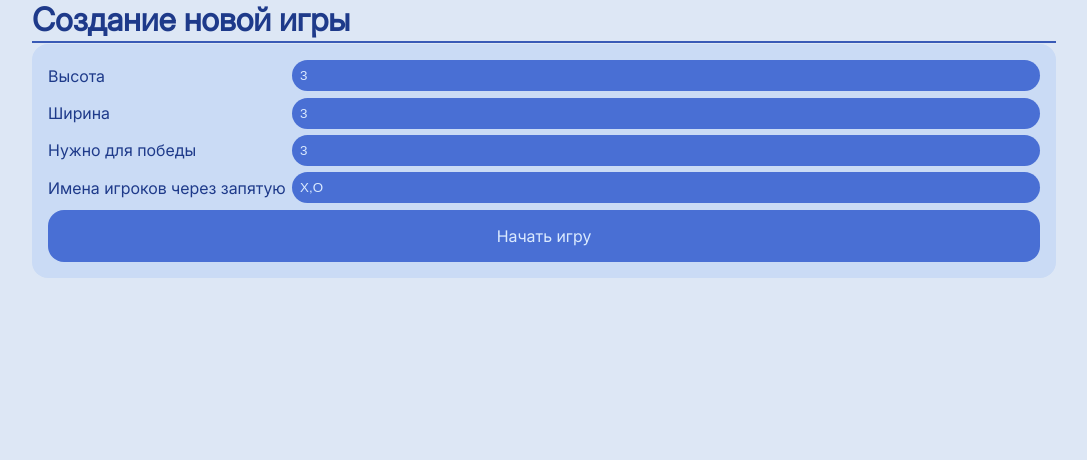
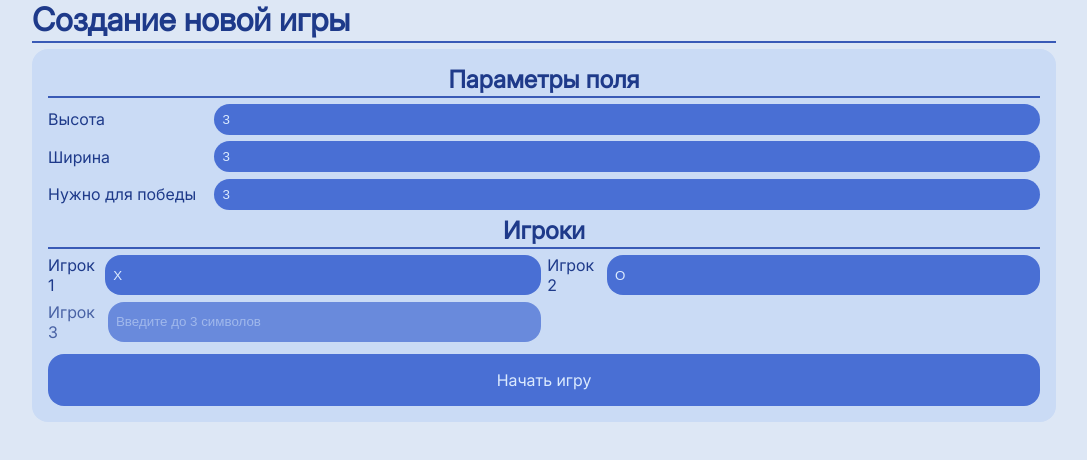
Before and after one commit to Arthird/krestiki-noliki, a React (Vite) app: page / in a window 1280 px wide. Shown: the top 460 px of the page, without its empty margins (96-1183 px from the left). Built offline with nearby package versions, Linux system fonts and the light colour scheme.

Commit message:
feat(ui): redesign

```diff
--- a/src/pages/createNewGame/CreateNewGame.module.css
+++ b/src/pages/createNewGame/CreateNewGame.module.css
@@ -1,19 +1,36 @@
+main > hr {
+  margin-bottom: var(--margin-bottom-default);
+}
+
 .formContainer {
   background-color: var(--color-surface);
   border: var(--border-width-default) transparent solid;
   border-radius: var(--border-radius-default);
 }
 
-.formContainer form {
+.formContainer form .params {
   display: grid;
-  /* Первый столбец: от ширины контента до 10rem. Второй: всё остальное */
+  margin-top: var(--margin-top-default);
+  margin-bottom: var(--margin-bottom-default);
   grid-template-columns: minmax(max-content, 10rem) 1fr;
   gap: var(--gap-default);
-  align-items: center; /* Центрирует label по вертикали относительно input */
+  align-items: center;
+}
+
+.formContainer form hr {
+  grid-column: 1 / -1;
+}
+.formContainer form h2 {
+  grid-column: 1 / -1;
+  width: 100%;
+  text-align: center;
+  margin-top: var(--margin-top-default);
+}
+.formContainer form:first-child h2 {
+  margin-top: 0;
 }
 
 .formContainer label {
-  /* Чтобы текст не вылезал за 10rem, а переносился или обрезался */
   word-wrap: break-word;
 }
 
@@ -23,7 +40,7 @@
   padding: var(--padding-default);
   border-style: none;
   border-radius: var(--border-radius-default);
-  width: 100%; /* Чтобы input занимал всю ширину своей колонки */
+  width: 100%;
 }
 
 .formContainer input::placeholder {
@@ -32,10 +49,29 @@
 }
 
 .formContainer button[type="submit"] {
-  grid-column: 1 / -1; /* Растягивает кнопку на оба столбца */
+  width: 100%;
   background-color: var(--color-secondary);
   color: var(--color-on-secondary);
   border: var(--border-width-default) transparent solid;
   border-radius: var(--border-radius-default);
   text-align: center;
+  margin-top: var(--margin-top-default);
 }
+
+.namesInputs {
+  display: grid;
+  margin-top: var(--margin-top-default);
+  margin-bottom: var(--margin-bottom-default);
+  grid-template-columns: 1fr 1fr;
+  gap: var(--gap-default);
+  align-items: center;
+}
+
+.nameInput {
+  display: flex;
+  gap: var(--gap-default);
+}
+
+.nameInputLast {
+  opacity: 0.75;
+}
--- a/src/pages/createNewGame/CreateNewGame.tsx
+++ b/src/pages/createNewGame/CreateNewGame.tsx
@@ -1,41 +1,35 @@
 import { useNavigate } from "react-router-dom";
 import styles from "./CreateNewGame.module.css";
 import { useState } from "react";
-
-type FormData = {
-  height: string;
-  width: string;
-  countToWin: string;
-  names: string;
-};
+import clsx from "clsx";
 
 export default function CreateNewGame() {
-  const [formData, setFormData] = useState<FormData>({
-    height: "3",
-    width: "3",
-    countToWin: "3",
-    names: "X,O",
-  });
+  const [height, setHeight] = useState("3");
+  const [width, setWidth] = useState("3");
+  const [countToWin, setCountToWin] = useState("3");
+  const [names, setNames] = useState(["X", "O", ""]);
 
   const navigate = useNavigate();
 
-  const handleChange = (e: React.ChangeEvent<HTMLInputElement>) => {
-    const { name, value } = e.target;
-
-    setFormData((prev) => ({
-      ...prev,
-      [name]: value,
-    }));
+  const handleNameChange = (index: number, value: string) => {
+    const namesCopy = [...names];
+    namesCopy[index] = value;
+    if (index === names.length - 1 && value.trim() !== "") {
+      namesCopy.push("");
+    } else if (index < names.length - 1 && value.trim() === "") {
+      namesCopy.splice(index, 1);
+    }
+    setNames(namesCopy);
   };
 
   const handleSubmit = (e: React.SubmitEvent) => {
     e.preventDefault();
 
     const searchParams = new URLSearchParams({
-      height: formData.height,
-      width: formData.width,
-      names: formData.names,
-      countToWin: formData.countToWin,
+      height: height,
+      width: width,
+      names: names.slice(0, -1).join(","),
+      countToWin: countToWin,
     });
 
     navigate({
@@ -51,45 +45,64 @@ export default function CreateNewGame() {
 
       <div className={styles.formContainer}>
         <form onSubmit={handleSubmit}>
+          <h2>Параметры поля</h2>
+          <hr />
+          <div className={styles.params}>
             <label htmlFor="height">Высота</label>
             <input
               type="number"
               id="height"
               name="height"
-            value={formData.height}
-            onChange={handleChange}
+              value={height}
+              onChange={(e) => setHeight(e.target.value)}
               min="1"
             />
-
             <label htmlFor="width">Ширина</label>
             <input
               type="number"
               id="width"
               name="width"
-            value={formData.width}
-            onChange={handleChange}
+              value={width}
+              onChange={(e) => setWidth(e.target.value)}
               min="1"
               max="10"
             />
-
             <label htmlFor="countToWin">Нужно для победы</label>
             <input
               type="number"
               id="countToWin"
               name="countToWin"
-            value={formData.countToWin}
-            onChange={handleChange}
+              value={countToWin}
+              onChange={(e) => setCountToWin(e.target.value)}
               min="1"
             />
+          </div>
+          <h2>Игроки</h2>
+          <hr />
 
-          <label htmlFor="names">Имена игроков через запятую</label>
+          <div className={styles.namesInputs}>
+            {names.map((name, i) => {
+              return (
+                <div
+                  key={i}
+                  className={clsx(styles.nameInput,
+                    i === names.length - 1 && styles.nameInputLast
+                  )}
+                >
+                  <label htmlFor={`name${i}`}>Игрок {i + 1}</label>
                   <input
                     type="text"
-            id="names"
-            name="names"
-            value={formData.names}
-            onChange={handleChange}
+                    id={`name${i}`}
+                    name={`name${i}`}
+                    value={name}
+                    maxLength={3}
+                    onChange={(e) => handleNameChange(i, e.target.value)}
+                    placeholder="Введите до 3 символов"
                   />
+                </div>
+              );
+            })}
+          </div>
 
           <button type="submit">Начать игру</button>
         </form>
--- a/src/pages/krestikiNoliki/krestikiNoliki.tsx
+++ b/src/pages/krestikiNoliki/krestikiNoliki.tsx
@@ -35,11 +35,17 @@ export default function KrestikiNoliki() {
 
   return (
     <main>
-      <h1>Крестики нолики</h1> {/*// TODO Заменить на хедер*/}
+      <h1>Игра</h1> {/*// TODO Заменить на хедер*/}
       <hr />
       <p className={styles.gameDescription}>
-        Это игра где игроки играют и один из них выигрывает, но не всегда —
-        иногда ничья. Лично я обычно выигрываю, но насчёт вас не знаю 😄
+        В этой вариации игры правила такие:
+        <br />
+        {names.length} игроков (
+        {names.map((name, i) => `${name}${i === names.length - 1 ? "" : ", "}`)}
+        ) ходят по очереди, ставя свой знак в любую пустую клетку. Цель — первым
+        собрать {countToWin} своих знака в ряд: по горизонтали, по вертикали,
+        или по диагонали. Если все клетки заполнены и никто не собрал ряд из{" "}
+        {countToWin} — ничья.
       </p>
       <div className={styles.gameContainer}>
         <Field
--- a/src/shared/styles/default-values.css
+++ b/src/shared/styles/default-values.css
@@ -8,6 +8,7 @@
 
   --gap-default: 0.4rem;
   --margin-bottom-default: 0.4rem;
+  --margin-top-default: 0.4rem;
 
   --animation-time-short: 0.4s;
 }
```
Lines whose indentation alone changed are shown as unchanged.
